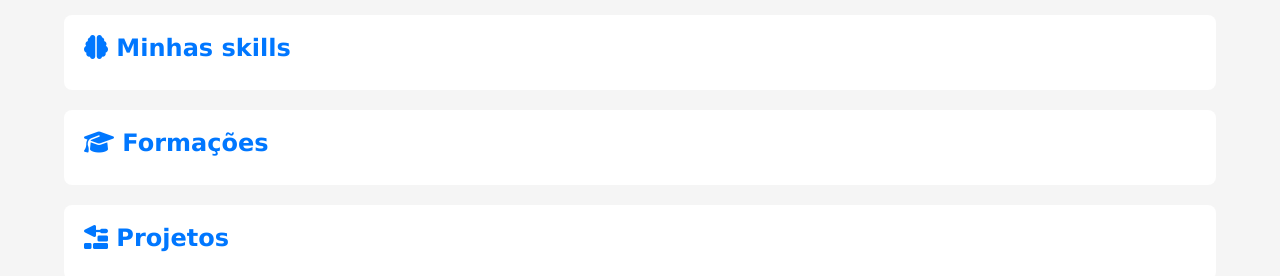
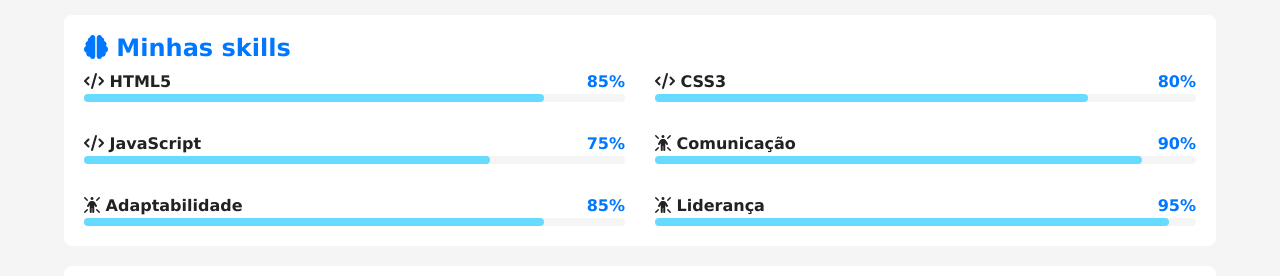
Before and after one commit to julianomouradev/projeto-portfolio, a plain HTML site: page index.html in a window 1280 px wide. Shown: the part 1172-1448 px from the top of the page. Drawn offline with Linux system fonts and the light colour scheme.

Commit message:
skills criadas

```diff
--- a/estilos/style.css
+++ b/estilos/style.css
@@ -145,3 +145,44 @@ article h2 {
   height: 100%;
   border-radius: 8px;
 }
+
+#skill-container {
+  display: grid;
+  grid-template-columns: 1fr;
+  gap: 30px;
+}
+
+#skill-container .info {
+  display: flex;
+  justify-content: space-between;
+  align-items: center;
+}
+
+#skill-container .nome {
+  font-weight: bold;
+  color: var(--texto);
+}
+
+#skill-container .porcent {
+  font-weight: bold;
+  color: var(--destaque);
+}
+
+#skill-container .barra {
+  width: 100%;
+  height: 8px;
+  background-color: var(--fundo-principal);
+  border-radius: 4px;
+}
+
+#skill-container .progresso {
+  height: 100%;
+  background-color: var(--destaque-inverso);
+  border-radius: 4px;
+}
+
+@media screen and (min-width: 768px) {
+    #skill-container {
+      grid-template-columns: 1fr 1fr;
+    }
+}
--- a/index.html
+++ b/index.html
@@ -46,6 +46,94 @@
 
             <article id="skills">
                 <h2><i class="fa-solid fa-brain"></i> Minhas skills</h2>
+
+                <div id="skill-container">
+                    <div class="item">
+                        <div class="info">
+                            <span class="nome">
+                              <i class="fa-solid fa-code"></i>  HTML5
+                            </span>
+                            <span class="porcent">
+                                85%
+                            </span>
+                        </div>
+                        <div class="barra">
+                            <div class="progresso" style="width: 85%;"></div>
+                        </div>
+                    </div>
+
+                    <div class="item">
+                        <div class="info">
+                            <span class="nome">
+                              <i class="fa-solid fa-code"></i> CSS3
+                            </span>
+                            <span class="porcent">
+                                80%
+                            </span>
+                        </div>
+                        <div class="barra">
+                            <div class="progresso" style="width: 80%;"></div>
+                        </div>
+                    </div>
+
+                    <div class="item">
+                        <div class="info">
+                            <span class="nome">
+                              <i class="fa-solid fa-code"></i>  JavaScript
+                            </span>
+                            <span class="porcent">
+                                75%
+                            </span>
+                        </div>
+                        <div class="barra">
+                            <div class="progresso" style="width: 75%;"></div>
+                        </div>
+                    </div>
+
+                    <div class="item">
+                        <div class="info">
+                            <span class="nome">
+                              <i class="fa-solid fa-person-rays"></i>  Comunicação
+                            </span>
+                            <span class="porcent">
+                                90%
+                            </span>
+                        </div>
+                        <div class="barra">
+                            <div class="progresso" style="width: 90%;"></div>
+                        </div>
+                    </div>
+
+                    <div class="item">
+                        <div class="info">
+                            <span class="nome">
+                              <i class="fa-solid fa-person-rays"></i>  Adaptabilidade
+                            </span>
+                            <span class="porcent">
+                                85%
+                            </span>
+                        </div>
+                        <div class="barra">
+                            <div class="progresso" style="width: 85%;"></div>
+                        </div>
+                    </div>
+
+                    <div class="item">
+                        <div class="info">
+                            <span class="nome">
+                              <i class="fa-solid fa-person-rays"></i>  Liderança
+                            </span>
+                            <span class="porcent">
+                                95%
+                            </span>
+                        </div>
+                        <div class="barra">
+                            <div class="progresso" style="width: 95%;"></div>
+                        </div>
+                    </div>
+
+                </div>
+
             </article>
             <!-- Fim article#skills -->
 
```
